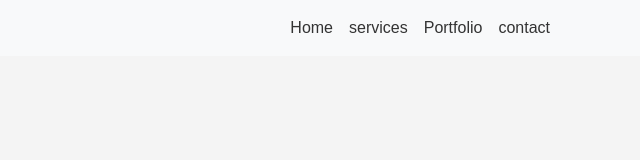
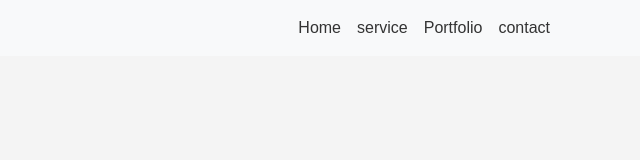
Before and after one commit to portfolio-afk/ii, a plain HTML site: page index.html in a window 1280 px wide. Shown: the full height of the page, 640-1280 px from the left. Drawn offline with nearby package versions, Linux system fonts and the light colour scheme.

Commit message:
Update index.html

```diff
--- a/index.html
+++ b/index.html
@@ -20,7 +20,7 @@
           <a class="nav-link" aria-current="page" href="./home.html">Home</a>
         </li>
         <li class="nav-item">
-          <a class="nav-link" href="./service">services</a>
+          <a class="nav-link" href="./service">service</a>
         </li>
         <li class="nav-item">
           <button id="showOverlayBtn" class="nav-link">Portfolio</button>
```
